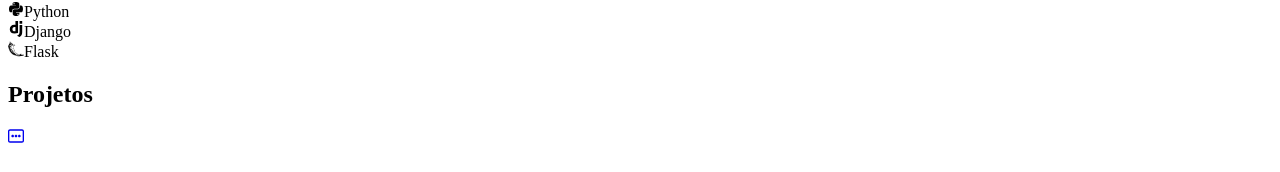
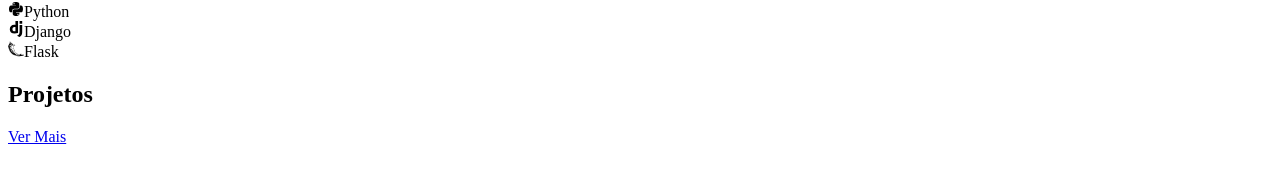
Before and after one commit to FVitor7/Next.JS-and-React-Portfolio, a Next.js app: page / in a window 1280 px wide. Shown: the part 832-1004 px from the top of the page. Built offline with nearby package versions, Linux system fonts and the light colour scheme.

Commit message:
alter svg to span (ver mais)

```diff
--- a/src/components/title/index.jsx
+++ b/src/components/title/index.jsx
@@ -14,7 +14,10 @@ export default function Title({title, url}) {
             <div className="TitleAndMore">
                 <h1 className="Title">{title}</h1>
                 <Link href={url}>
-                    <a><CgMoreR/></a>
+                    <a><span>Ver Mais</span></a>
+                    {
+                    //<a><CgMoreR/></a>
+                    }
                 </Link>
             </div>
         )
--- a/src/styles/components/Title.module.scss
+++ b/src/styles/components/Title.module.scss
@@ -56,6 +56,12 @@
     width: 30px;
     height: 30px;
   }
+  & span {
+    font-size: 1rem;
+    border-radius: 1rem;
+    border: 2px solid #04d361;
+    padding: .6rem;
+  }
 }
 
 @media only screen and (min-width: 1000px) {
@@ -68,5 +74,9 @@
       width: 50px;
       height: 50px;
     }
+    & span {
+      width: 50px;
+      height: 50px;
+    }
   }
 }
```
